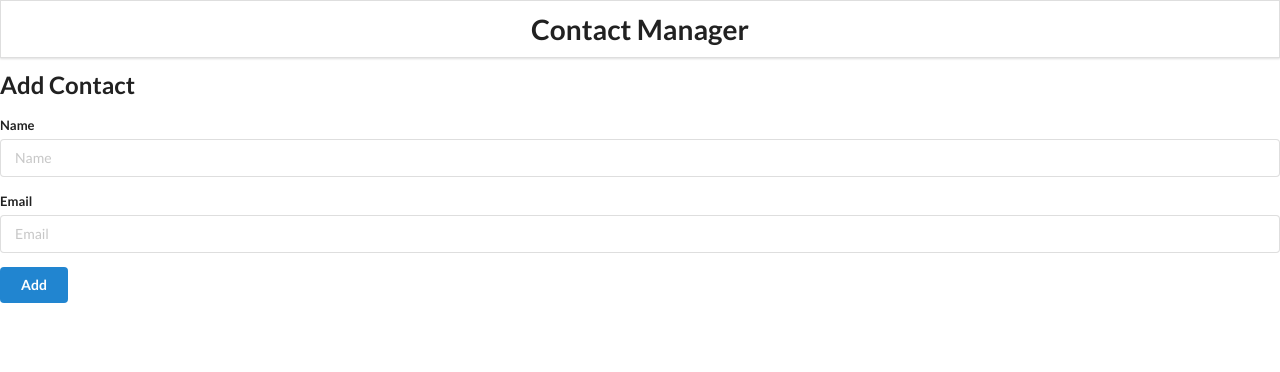
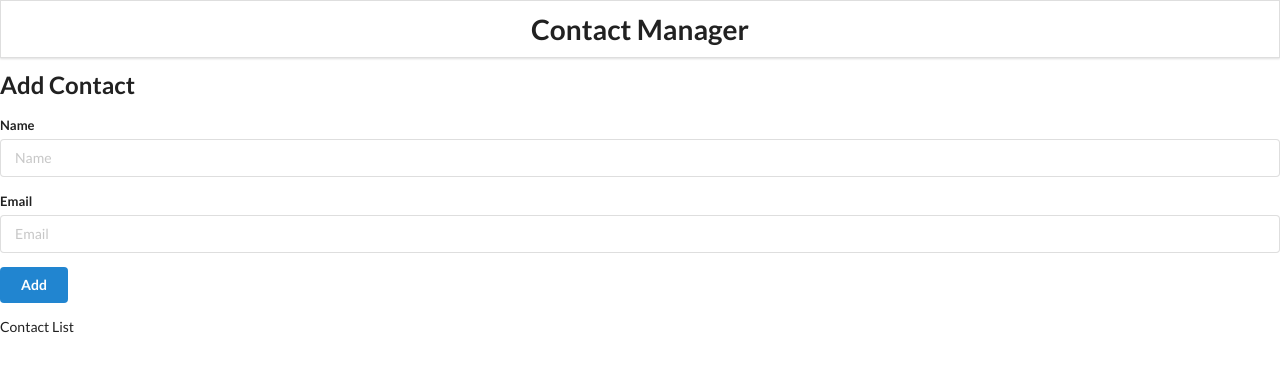
Before and after one commit to Amir-Pourhadi/Contact-Manager, a React (Create React App) app: page / in a window 1280 px wide. Shown: the top 372 px of the page. Built offline with nearby package versions, Linux system fonts and the light colour scheme.

Commit message:
component updated

```diff
--- a/src/components/ContactList.jsx
+++ b/src/components/ContactList.jsx
@@ -1,7 +1,3 @@
 export default function ContactList() {
-	return (
-		<div>
-
-		</div>
-	)
+	return <div className="ui celled list">Contact List</div>;
 }
```
